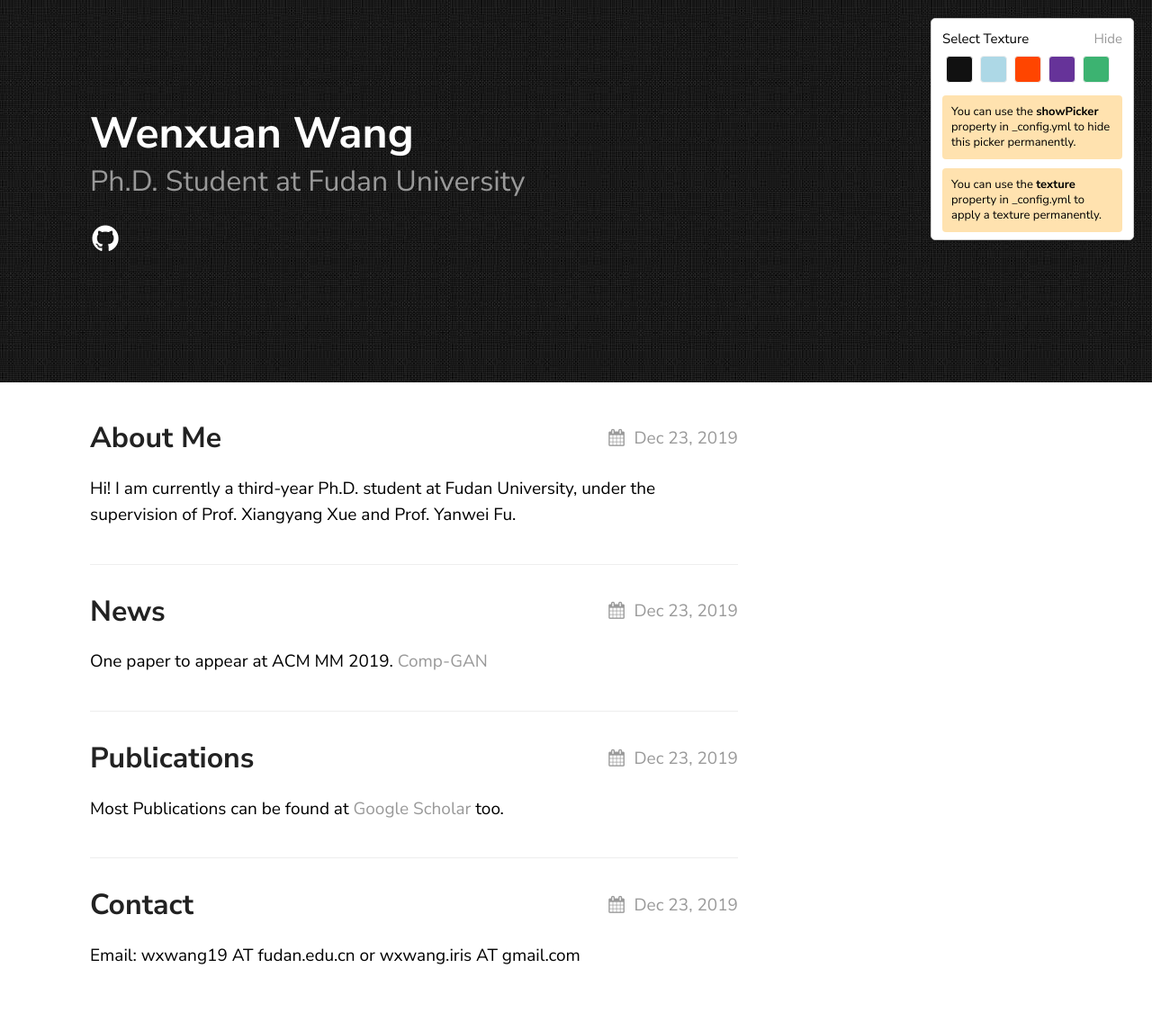
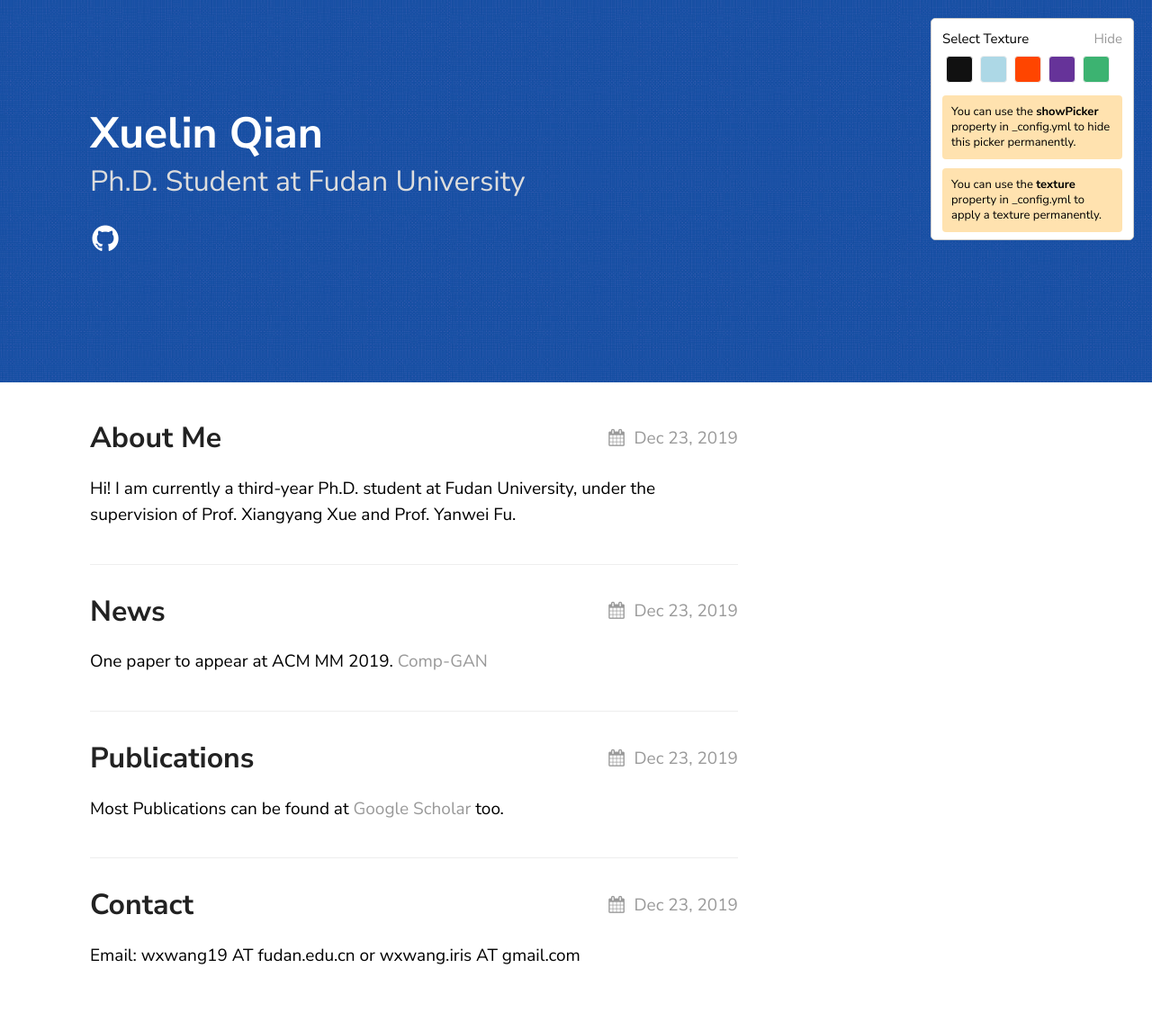
Before and after one commit to naiq/naiq.github.io, a Jekyll site: the page built from index.md, in a window 1280 px wide. Shown: the whole page at 90% size. Built offline with Jekyll 4.4.1, drawn with Linux system fonts in a browser that asks for light colours.

Commit message:
commit 1

```diff
--- a/_config.yml
+++ b/_config.yml
@@ -16,17 +16,17 @@ sass:
 
 permalink: /posts/:title/
 texture:
-  title: Wenxuan Wang
+  title: Xuelin Qian
   tagline: Ph.D. Student at Fudan University
   date_format: "%b %-d, %Y"
-  style: black
+  style: blue
   showNav: false
   showPicker: true
 
   # generate social links in footer
   social_links:
     # twitter: thelehhman
-    github:  wxwangIris
+    github:  naiq
     # linkedIn: in/thelehhman
     # rss: rss
 
```
Also changed, not shown: img/publication/PAMI19_Framework.jpg (added), img/publication/arxiv_expressions.png (deleted), img/publication/arxiv_scsp.PNG (added), img/publication/iccv17_framework.png (added), 3 other files.
